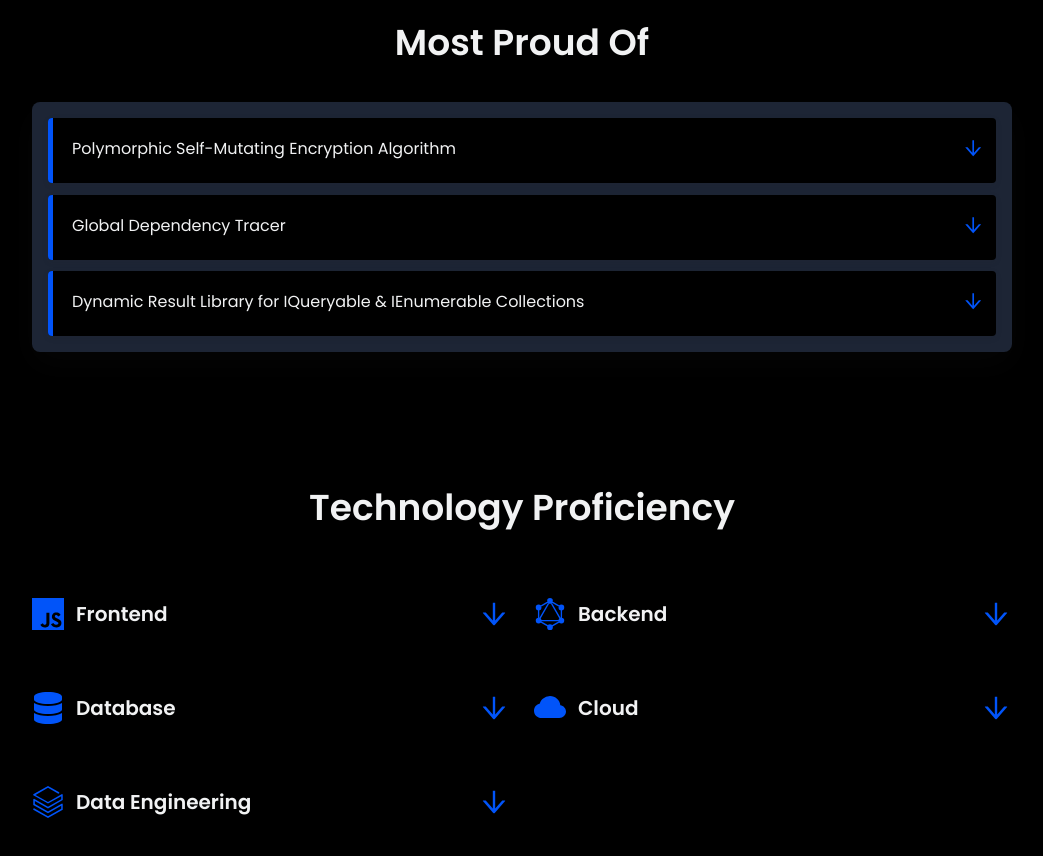
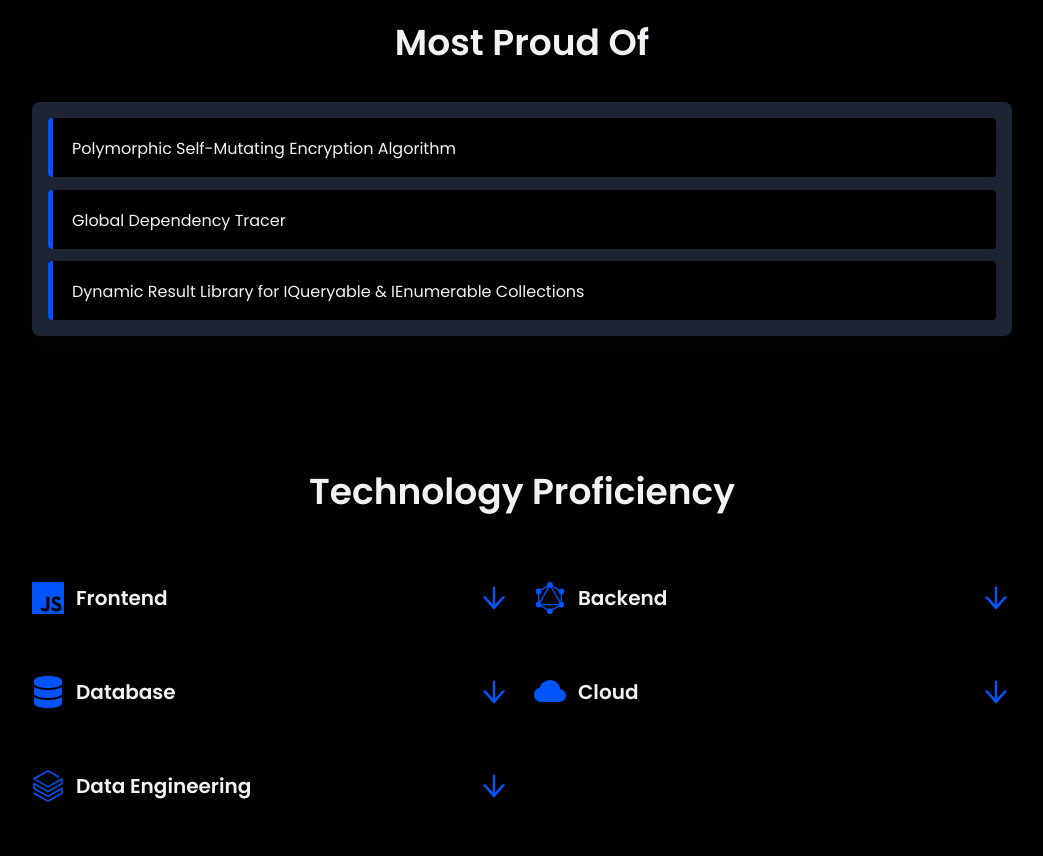
Before and after one commit to pranshunijhawan/pranshunijhawan.github.io, a React (Create React App) app: page / in a window 1280 px wide. Shown: the part 1060-1916 px from the top of the page, without its empty margins (118-1161 px from the left). Built offline with nearby package versions, Linux system fonts and the light colour scheme.

Commit message:
Accordian Change

```diff
--- a/src/ui-components/accordian/AccordianComponent.tsx
+++ b/src/ui-components/accordian/AccordianComponent.tsx
@@ -1,7 +1,7 @@
 import { useState } from "react";
 import Focus from "../animated/Focus";
 import Bullet from "../Bullet";
-import { AccordianContent, AccordianDescription, AccordianDescriptionContent, AccordianItem, AccordianTitle, AccordianTitleContainer, DownArrowContainer, DownIcon } from "./styles";
+import { AccordianContent, AccordianDescription, AccordianDescriptionContent, AccordianItem, AccordianTitle } from "./styles";
 
 export interface AccordianComponentProps {
     id: number;
@@ -19,14 +19,7 @@ const AccordianComponent = ({ id, title, content }: AccordianComponentProps) =>
 
     return (
         <AccordianItem key={id} onClick={handleAccordianClickEvent} isOpen={isOpenState}>
-                    <AccordianTitleContainer>
-                        <div>
-                            <AccordianTitle isOpen={isOpenState}>{title}</AccordianTitle>
-                        </div>
-                        <DownArrowContainer>
-                            <DownIcon isOpen={isOpenState} />
-                        </DownArrowContainer>
-                    </AccordianTitleContainer>
+                    <AccordianTitle isOpen={isOpenState}>{title}</AccordianTitle>
                     {isOpenState && <AccordianContent>
                         {content.map((desc, index) => (
                                     <Focus key={index}>
--- a/src/ui-components/accordian/styles.ts
+++ b/src/ui-components/accordian/styles.ts
@@ -44,10 +44,6 @@ export const TitleStyle = css`
     font-size: var(--normal-font-size);
 `
 
-export const AccordianTitleContainer = styled.div`
-    display: flex;
-`
-
 export const AccordianTitle = styled.h3<{
     isOpen: boolean;
 }>`
@@ -73,19 +69,3 @@ export const AccordianDescriptionContent = styled.div`
     margin-top: var(--mb-1);
     margin-right: var(--mb-1-5);
 `
-
-export const DownIcon = styled(AiOutlineArrowDown)<{
-    isOpen: boolean
-  }>`
-    font-size: 1.4rem;
-    color: var(--first-color);
-    margin-left: auto;
-    margin-right: var(--mb-0-75);
-    transition: 0.4s;
-    transform: ${({ isOpen }) => isOpen ? 'rotate(-180deg);': '' };
-`
-
-export const DownArrowContainer = styled.div`
-    margin-left: auto;
-    margin-top: 0.2rem;
-`
```
